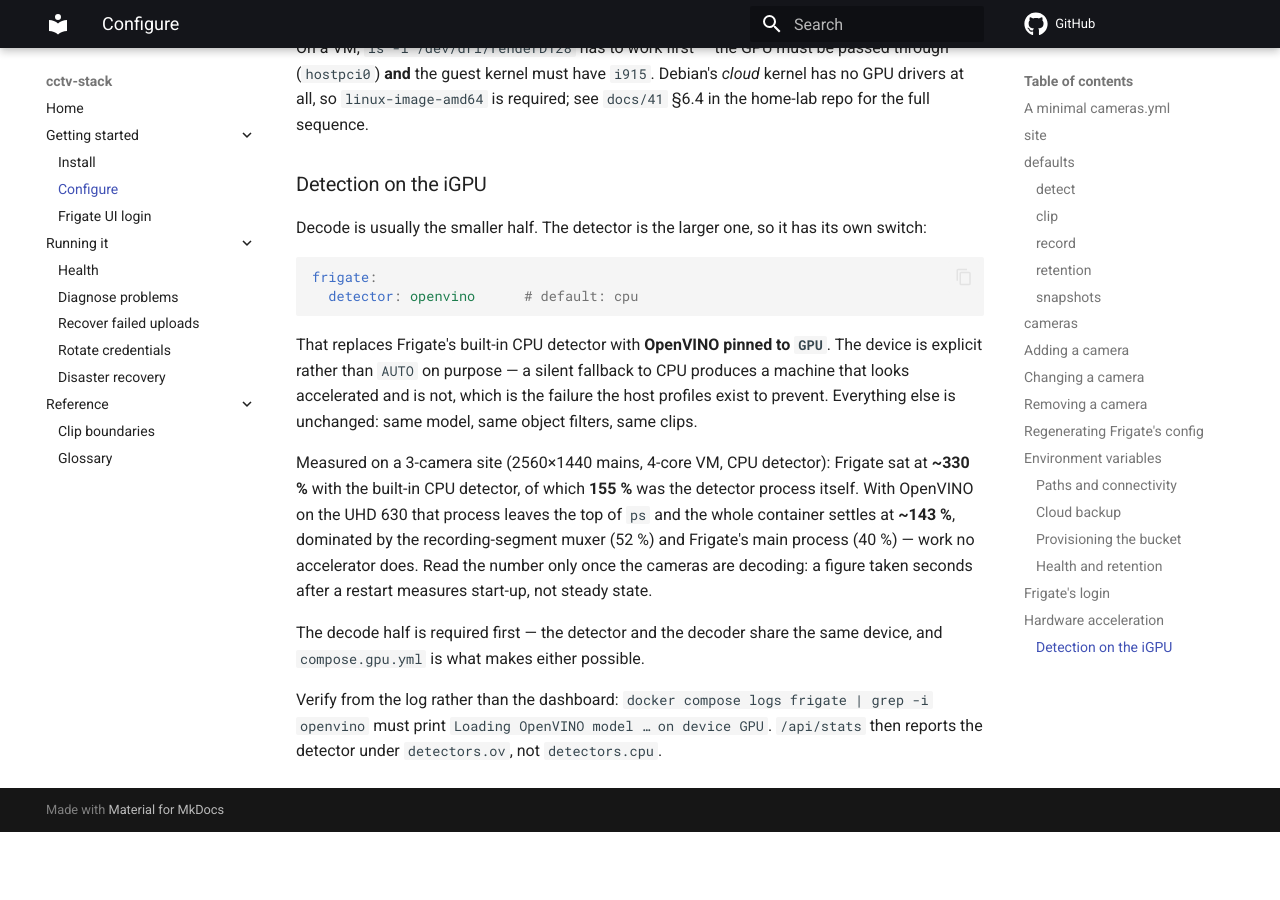
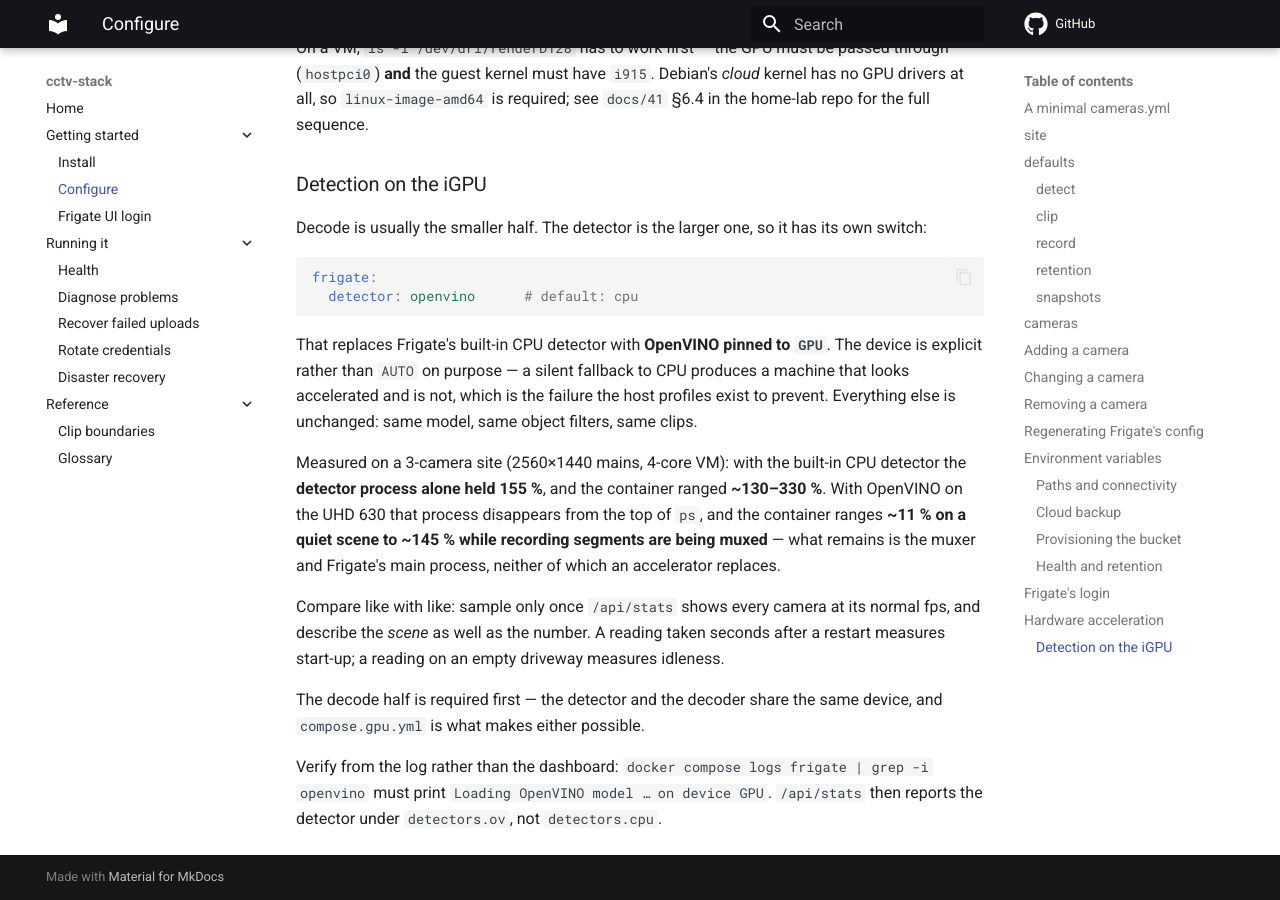
Before and after one commit to aravindmyd/cctv-stack, an MkDocs documentation site: the page built from docs/configure.md, in a window 1280 px wide and 900 px high, scrolled down 11771 px. Built offline with MkDocs 1.6.1 and Material for MkDocs 9.7.7, drawn with Linux system fonts in a browser that asks for light colours; comment, search, counter and statistics services are not loaded; before the commit the page ends 12603 px from its top, so only the background shows below that.

Commit message:
docs: quote the CPU figures as a measured range, not one reading
The container ranges ~11% on a quiet scene to ~145% while segments mux; the one
stable fact is that the 155% detector process is gone. Compare like with like.

```diff
--- a/docs/configure.md
+++ b/docs/configure.md
@@ -421,12 +421,15 @@
 accelerated and is not, which is the failure the host profiles exist to prevent. Everything else
 is unchanged: same model, same object filters, same clips.
 
-Measured on a 3-camera site (2560×1440 mains, 4-core VM, CPU detector): Frigate sat at
-**~330 %** with the built-in CPU detector, of which **155 %** was the detector process itself.
-With OpenVINO on the UHD 630 that process leaves the top of `ps` and the whole container settles
-at **~143 %**, dominated by the recording-segment muxer (52 %) and Frigate's main process (40 %)
-— work no accelerator does. Read the number only once the cameras are decoding: a figure taken
-seconds after a restart measures start-up, not steady state.
+Measured on a 3-camera site (2560×1440 mains, 4-core VM): with the built-in CPU detector the
+**detector process alone held 155 %**, and the container ranged **~130–330 %**. With OpenVINO on
+the UHD 630 that process disappears from the top of `ps`, and the container ranges **~11 % on a
+quiet scene to ~145 % while recording segments are being muxed** — what remains is the muxer and
+Frigate's main process, neither of which an accelerator replaces.
+
+Compare like with like: sample only once `/api/stats` shows every camera at its normal fps, and
+describe the *scene* as well as the number. A reading taken seconds after a restart measures
+start-up; a reading on an empty driveway measures idleness.
 
 The decode half is required first — the detector and the decoder share the same device, and
 `compose.gpu.yml` is what makes either possible.
```
